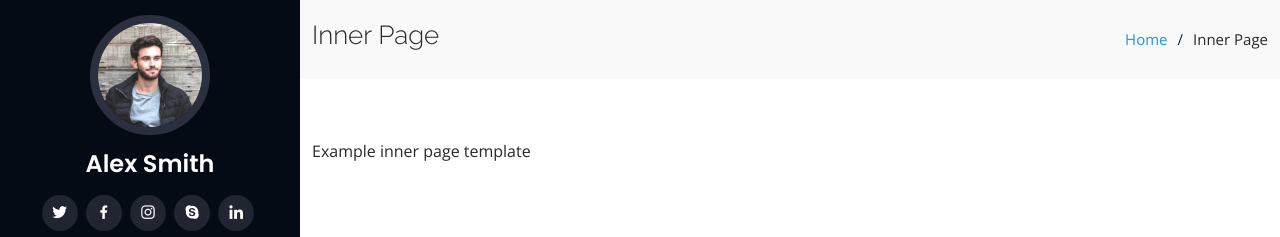
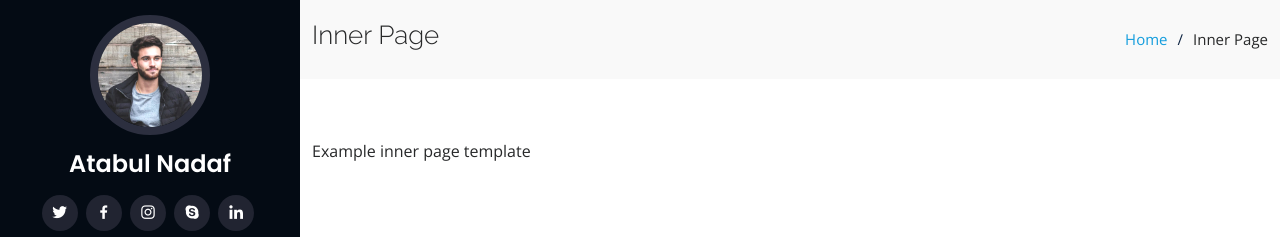
Before and after one commit to atabul/atabul.github.io, a plain HTML site: page inner-page.html in a window 1280 px wide. Shown: the top 237 px of the page. Drawn offline with nearby package versions, Linux system fonts and the light colour scheme.

Commit message:
Small changed

```diff
--- a/inner-page.html
+++ b/inner-page.html
@@ -46,7 +46,7 @@
 
       <div class="profile">
         <img src="assets/img/profile-img.jpg" alt="" class="img-fluid rounded-circle">
-        <h1 class="text-light"><a href="index.html">Alex Smith</a></h1>
+        <h1 class="text-light"><a href="index.html">Atabul Nadaf</a></h1>
         <div class="social-links mt-3 text-center">
           <a href="#" class="twitter"><i class="bx bxl-twitter"></i></a>
           <a href="#" class="facebook"><i class="bx bxl-facebook"></i></a>
```
Also changed, not shown: portfolio-details.html (+1 -1 lines).
